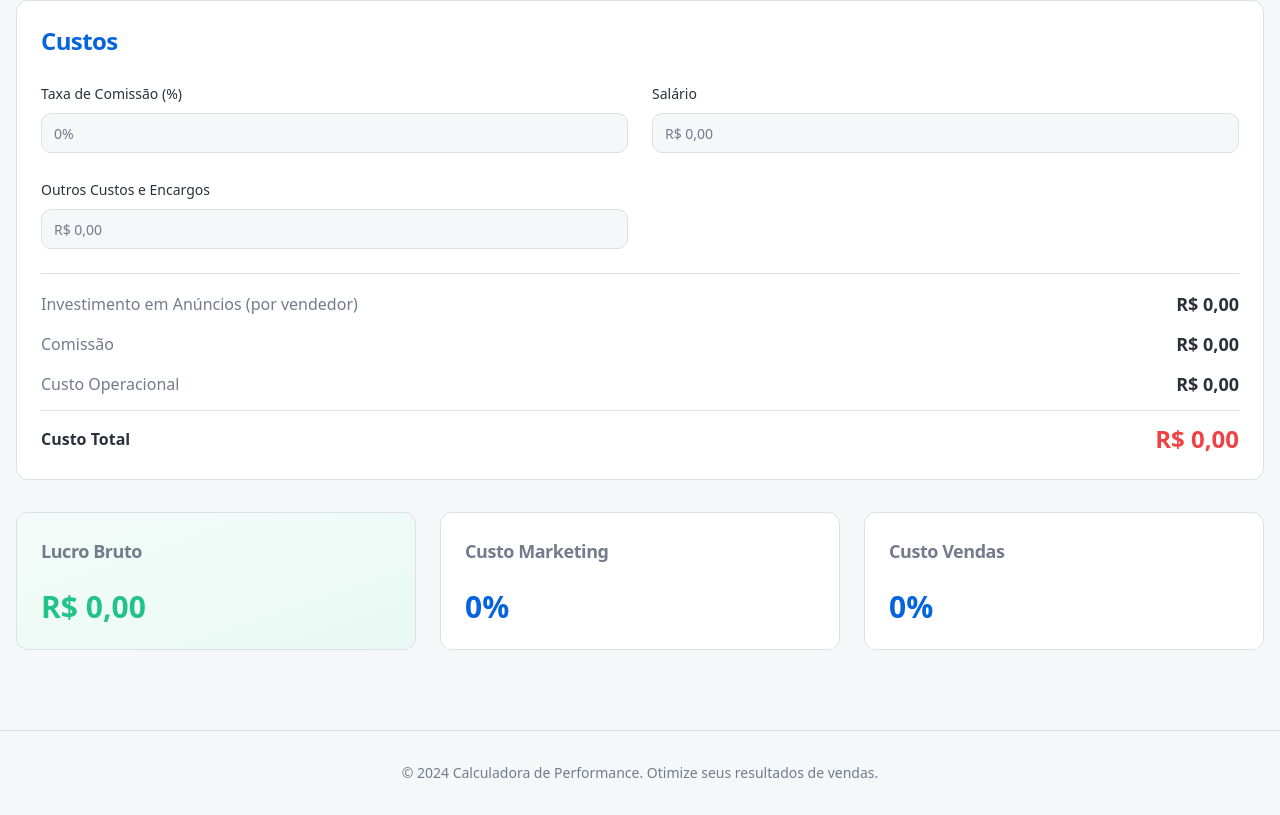
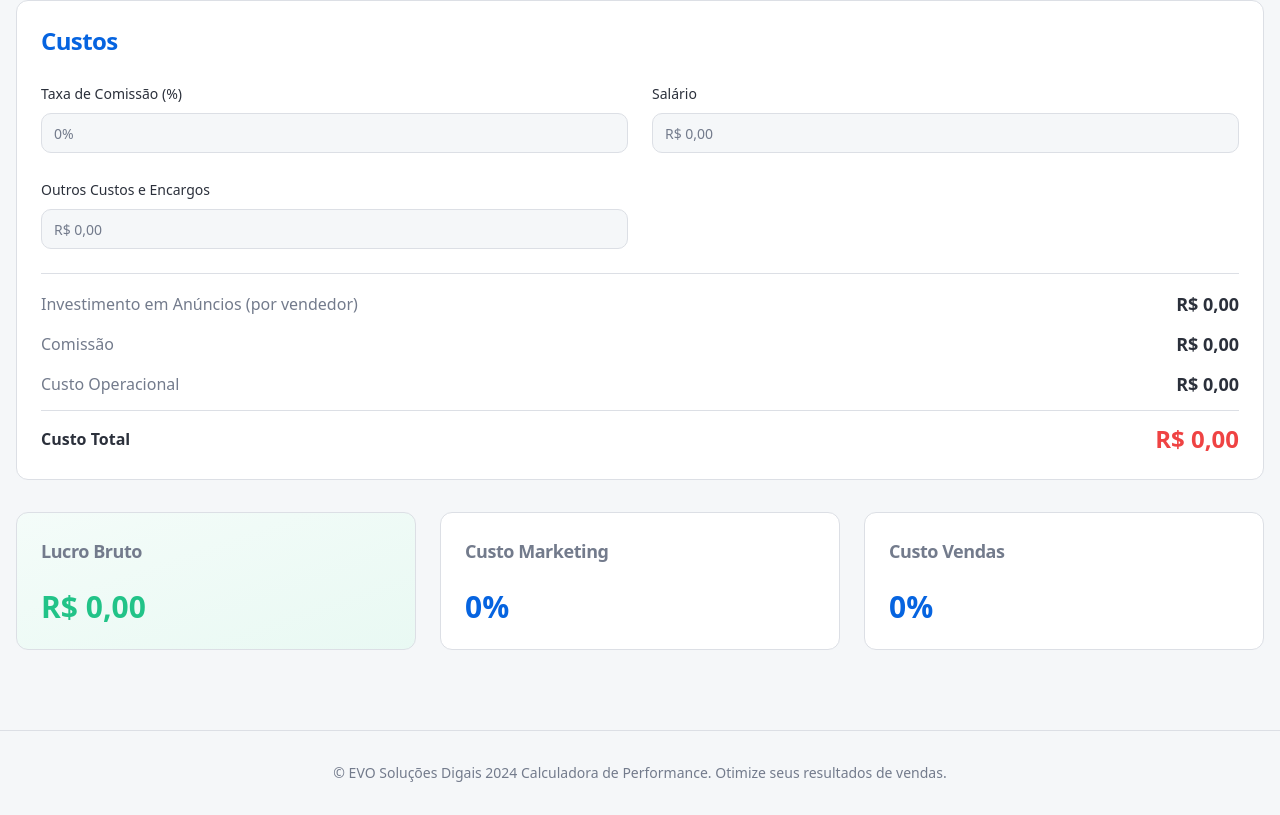
Before and after one commit to pedrohsoads-spec/sales-perf-meter, a React (Vite) app: page / in a window 1280 px wide. Shown: the part 1392-2207 px from the top of the page. Built offline with nearby package versions, Linux system fonts and the light colour scheme; the HTML template or start-up script is replaced by a standard one.

Commit message:
Visual edit in Lovable

```diff
--- a/src/pages/Index.tsx
+++ b/src/pages/Index.tsx
@@ -1,9 +1,7 @@
 import { Calculator } from "@/components/Calculator";
 import { Calculator as CalculatorIcon, TrendingUp, DollarSign } from "lucide-react";
-
 const Index = () => {
-  return (
-    <div className="min-h-screen bg-[var(--gradient-hero)]">
+  return <div className="min-h-screen bg-[var(--gradient-hero)]">
       {/* Hero Section */}
       <header className="container mx-auto px-4 py-12 md:py-20">
         <div className="text-center space-y-6 max-w-3xl mx-auto">
@@ -48,12 +46,8 @@ const Index = () => {
 
       {/* Footer */}
       <footer className="container mx-auto px-4 py-8 text-center border-t border-border">
-        <p className="text-sm text-muted-foreground">
-          © 2024 Calculadora de Performance. Otimize seus resultados de vendas.
-        </p>
+        <p className="text-sm text-muted-foreground">© EVO Soluções Digais 2024 Calculadora de Performance. Otimize seus resultados de vendas.</p>
       </footer>
-    </div>
-  );
+    </div>;
 };
-
 export default Index;
```
